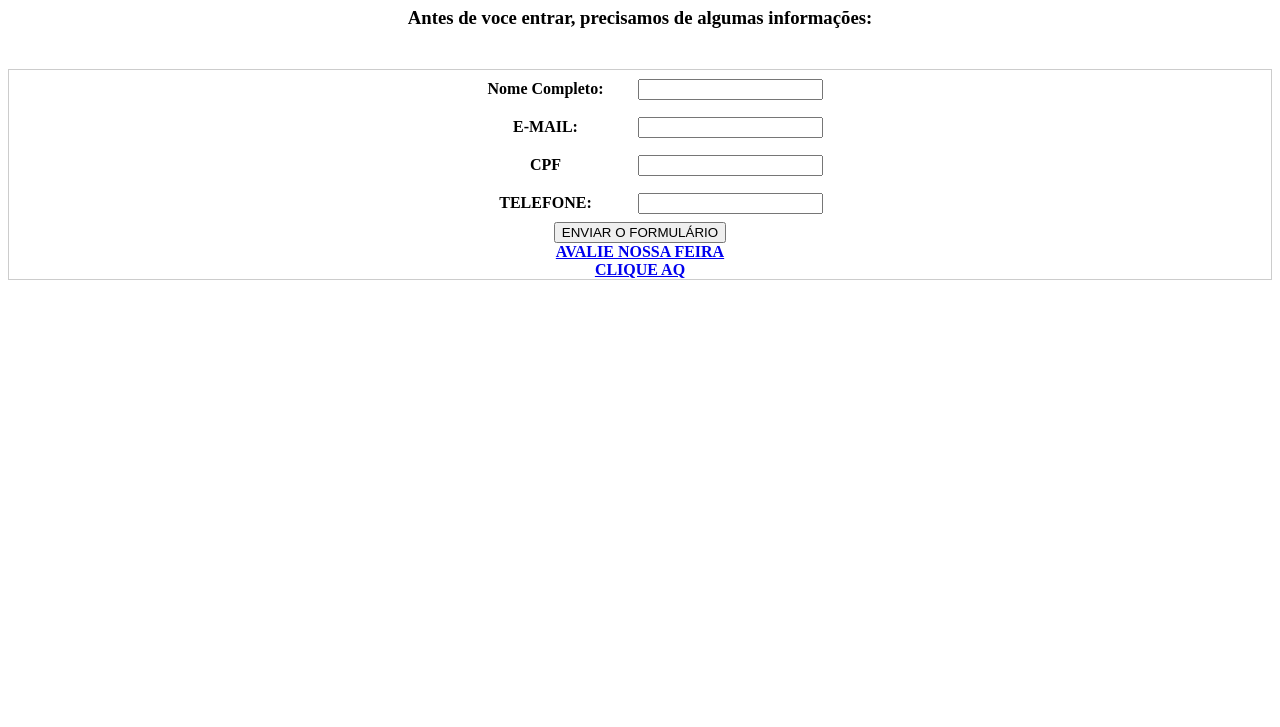
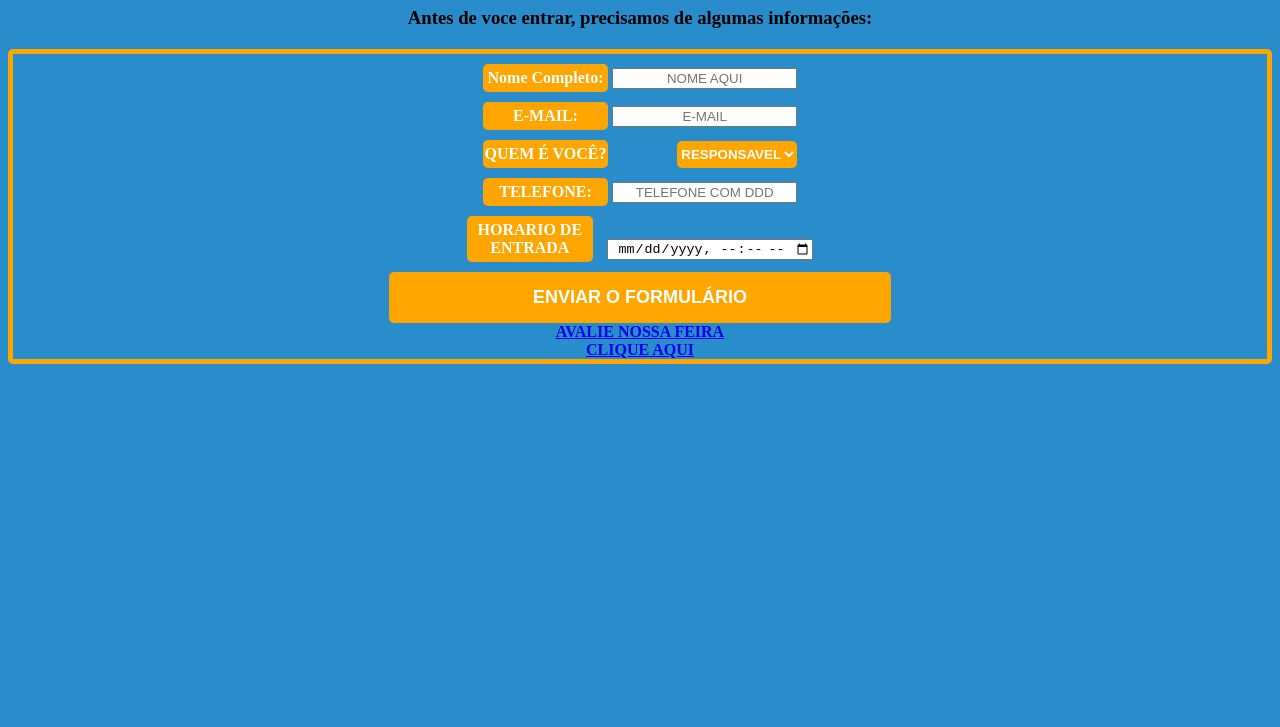
Before and after one commit to Gabriel251107/Recepcao, a plain HTML site: page index.html in a window 1280 px wide. Shown: the part 73-800 px from the top of the page. Drawn offline with Linux system fonts and the light colour scheme.

Commit message:
PROJETO FEIRA

```diff
--- a/index.html
+++ b/index.html
@@ -13,24 +13,32 @@
   <h1>Olá Bem Vindo(a) a Feira dos Cursos tecnicos:</h1>
   <h3>Antes de voce entrar, precisamos de algumas informações:</h3>
   <form><strong>
-      <label for="nome">Nome Completo:</label>
-      <input type="text" id="nome" name="nome" required>
+      <label for="nome" class="qm">Nome Completo:</label>
+      <input type="text" id="nome" name="nome" required placeholder="NOME AQUI">
       </br>
-      <label for="email">
+      <label for="email" class="qm">
         E-MAIL:
       </label>
-      <input class="input-padrao" type="email" id="email" required>
+      <input class="input-padrao" type="email" id="email" required placeholder="E-MAIL">
       </br>
-      <label for="cpf">CPF</label>
-      <input type="tel" id="nome" name="nome" required>
+     <label for="nome" class="qm">QUEM É VOCÊ?</label>
+       <select class="select">
+         <option>RESPONSAVEL</option>
+         <option>ALUNO</option>
+         <option>PROFESSOR</option>
+       </select>
+
       </br>
 
-      <label for="TELEFONE">TELEFONE:</label>
-      <input type="tel" id="nome" name="nome" required>
+      <label for="TELEFONE" class="qm">TELEFONE:</label>
+      <input type="tel" id="nome" name="nome" required placeholder="TELEFONE COM DDD">
       </br>
-      <input type="submit" value="ENVIAR O FORMULÁRIO">
+     <label for="nome" class="qm" id="hora">HORARIO DE ENTRADA</label>
+    <input class="input-padrao" type="datetime-local" id="email" required>
+    </br>
+      <input type="submit" value="ENVIAR O FORMULÁRIO" class="enviar">
   </br>
-    <a href="oi.html">AVALIE NOSSA FEIRA</br>CLIQUE AQ</a>
+    <a href="oi.html">AVALIE NOSSA FEIRA</br>CLIQUE AQUI</a>
 
 
 
--- a/style.css
+++ b/style.css
@@ -14,5 +14,48 @@ form label{
 
 }
 form{
-  margin: 40px 0;
+  margin: 20px 0;
+  border: 5px solid orange;
+  border-radius:5px ;
+  margin-bottom:5px;
 }
+
+.enviar {
+  width: 40%;
+  padding: 15px 0;
+  background-color: orange;
+  color: white;
+  font-weight: bold;
+  font-size: 18px;
+  border: none;
+  border-radius: 5px;
+  margin-top: 10px;
+  transition: 1s all;
+  cursor: pointer;
+}
+
+.select{
+   padding: 5px 0;
+   background-color: orange;
+  color: white;
+  font-weight: bold;
+  border: none;
+  border-radius: 5px;
+  margin-left: 65px;
+}
+.qm{
+  margin-top: 10px;
+  padding: 5px 0;
+  background-color: orange;
+  color: white;
+  font-weight: bold;
+  border: none;
+  border-radius: 5px;
+}
+body{
+  background-color: #2a8dcb;
+}
+
+#hora{
+   margin-right: 10px;
+}
```
